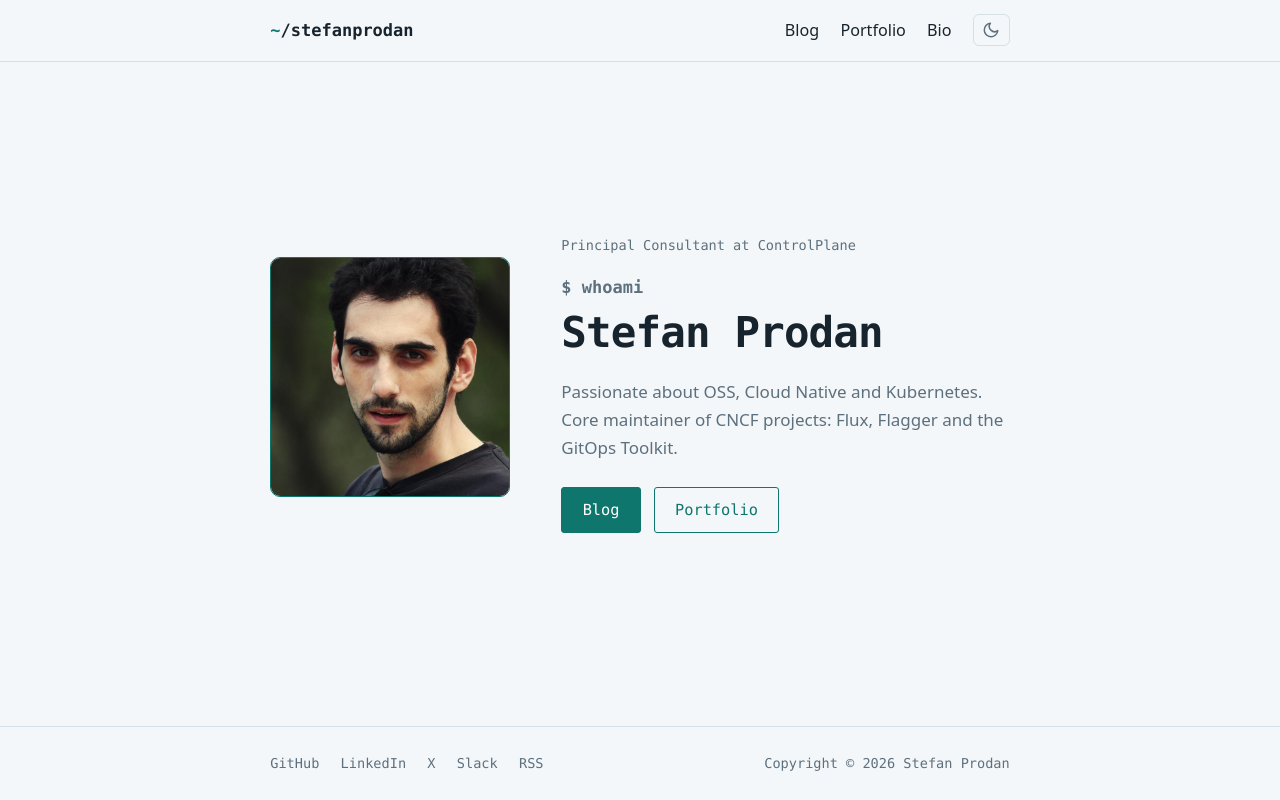
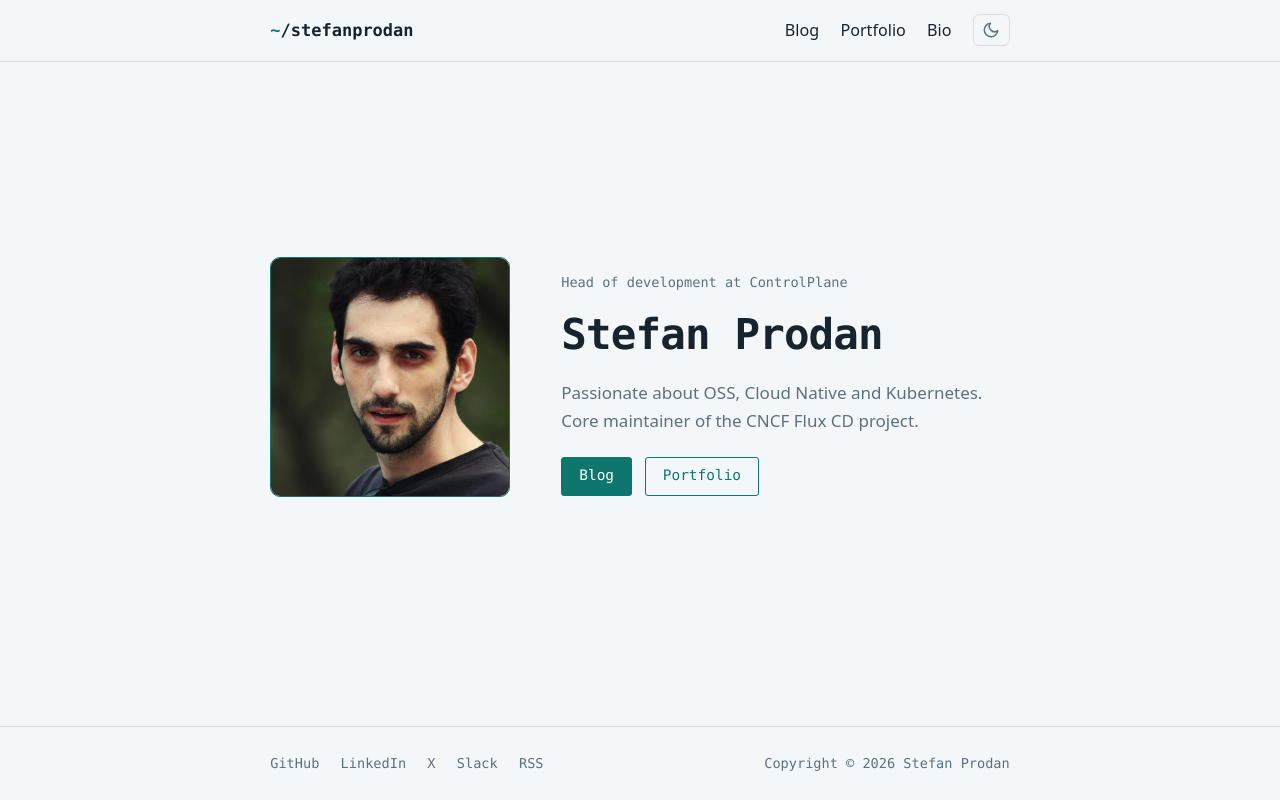
Before and after one commit to stefanprodan/stefanprodan, an Astro site in the folder site/: page / in a window 1280 px wide. Built offline with nearby package versions, Linux system fonts and the light colour scheme; Astro itself is replaced by a stand-in of ours.

Commit message:
Compact hero buttons to match avatar height
Signed-off-by: Stefan Prodan <stefan.prodan@gmail.com>

```diff
--- a/site/src/pages/index.astro
+++ b/site/src/pages/index.astro
@@ -5,19 +5,17 @@ import stefan from '../assets/stefan.jpeg';
 
 const description =
   "Stefan Prodan's open source portfolio and tech blog. " +
-  'Principal Consultant at ControlPlane, core maintainer of the CNCF projects Flux and Flagger.';
+  'Head of development at ControlPlane, core maintainer of the CNCF projects Flux and Flagger.';
 ---
 
 <BaseLayout title="Stefan Prodan" description={description}>
   <section class="hero">
     <Image class="avatar" src={stefan} alt="Stefan Prodan" width={240} height={240} densities={[1, 2]} loading="eager" />
     <div>
-      <p class="meta">Principal Consultant at ControlPlane</p>
-      <p class="prompt">$ whoami</p>
+      <p class="meta">Head of development at ControlPlane</p>
       <h1>Stefan Prodan</h1>
       <p>
-        Passionate about OSS, Cloud Native and Kubernetes. Core maintainer of CNCF projects:
-        Flux, Flagger and the GitOps Toolkit.
+        Passionate about OSS, Cloud Native and Kubernetes. Core maintainer of the CNCF Flux CD project.
       </p>
       <div class="actions">
         <a class="button button-primary" href="/blog/">Blog</a>
@@ -48,13 +46,6 @@ const description =
     flex-shrink: 0;
   }
 
-  .prompt {
-    font-family: var(--font-mono);
-    font-weight: 600;
-    color: var(--accent);
-    margin: 1rem 0 0;
-  }
-
   h1 {
     margin: 0.25rem 0 1rem;
     font-size: 2.5rem;
@@ -68,7 +59,13 @@ const description =
   .actions {
     display: flex;
     gap: 0.75rem;
-    margin-top: 1.5rem;
+    margin-top: 1.25rem;
+  }
+
+  /* Compact buttons so the text column stays within the avatar height */
+  .actions .button {
+    padding: 0.4rem 1rem;
+    font-size: 0.85rem;
   }
 
   @media (max-width: 640px) {
--- a/site/src/pages/portfolio/biography.astro
+++ b/site/src/pages/portfolio/biography.astro
@@ -13,7 +13,7 @@ const career = [
     period: '2024-present',
     org: 'ControlPlane',
     role: 'Head of Development',
-    text: 'Leading the Flux CD Enterprise product at <a href="https://control-plane.io/enterprise-for-flux-cd/">control-plane.io</a>.',
+    text: 'Leading the Flux CD Enterprise product at <a href="https://control-plane.io/enterprise-for-flux-cd/">ControlPlane</a>.',
   },
   {
     period: '2017-2023',
@@ -45,7 +45,7 @@ const contact = [
       <p class="meta">Software Engineer &middot; Open Source Contributor</p>
       <p class="lede">
         Stefan is the creator of Flagger, the progressive delivery operator for Kubernetes, and a core maintainer of
-        Flux CD, a <a href="https://cncf.io">CNCF</a> graduated project.
+        Flux CD, a CNCF graduated project.
       </p>
       <p class="lede">
         He has over 15 years of experience with software development, enjoys programming in Go, and gives talks about
```
